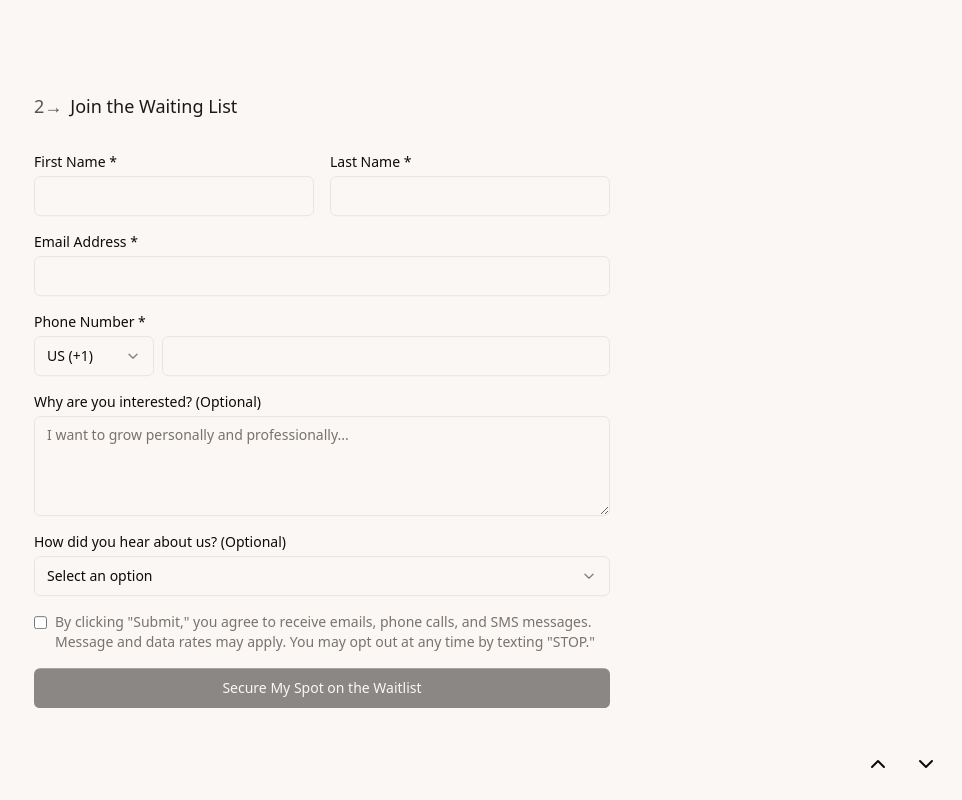
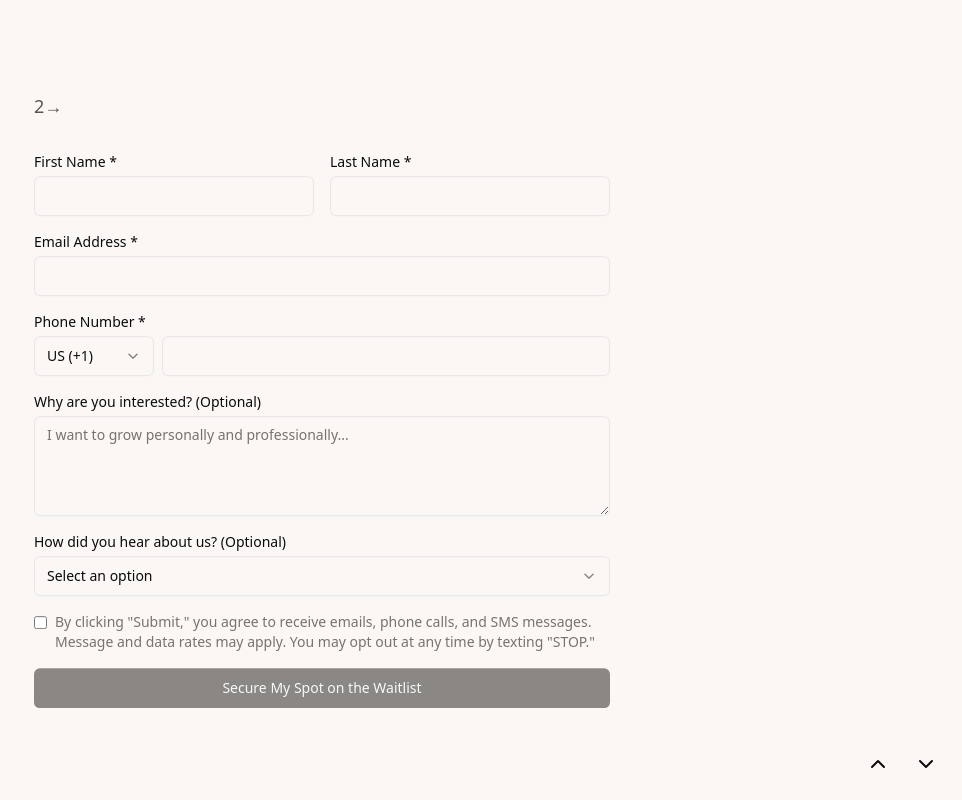
Before and after one commit to LidetuK/smooth-stepper-form, a React (Vite) app: page / in a window 1280 px wide. Shown: the whole page, without its empty margins (318-1280 px from the left). Built offline with nearby package versions, Linux system fonts and the light colour scheme.

Commit message:
Remove header from MultiStepForm
Eliminate the "3→ Join the Waiting List" header from the MultiStepForm component to streamline the user interface.
[skip gpt_engineer]

```diff
--- a/src/components/MultiStepForm.tsx
+++ b/src/components/MultiStepForm.tsx
@@ -108,7 +108,6 @@ const MultiStepForm = () => {
             <span className="flex items-center animate-pulse">
               {currentStep}→
             </span>
-            <h2 className="animate-fade-in">Join the Waiting List</h2>
           </div>
         </div>
 
```
